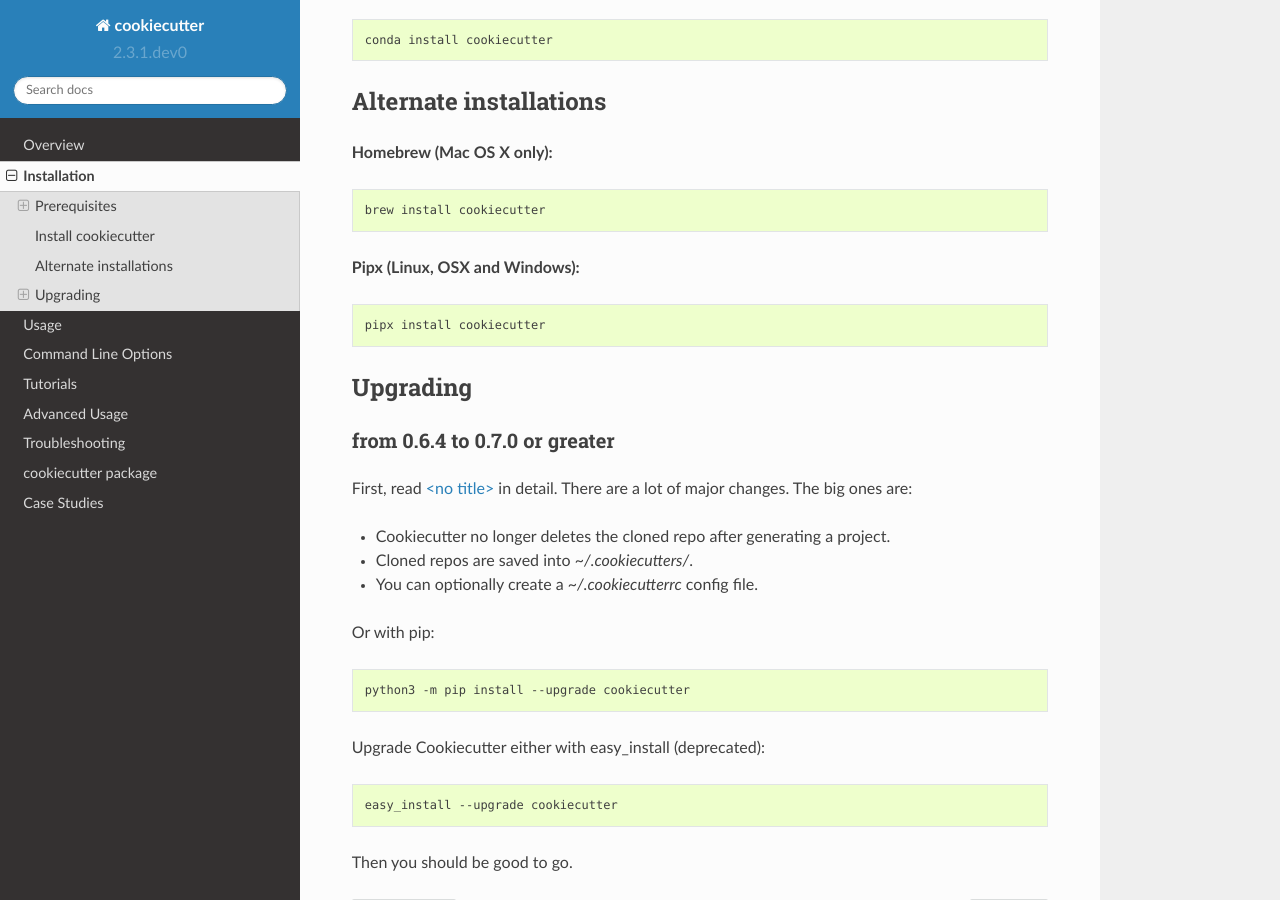
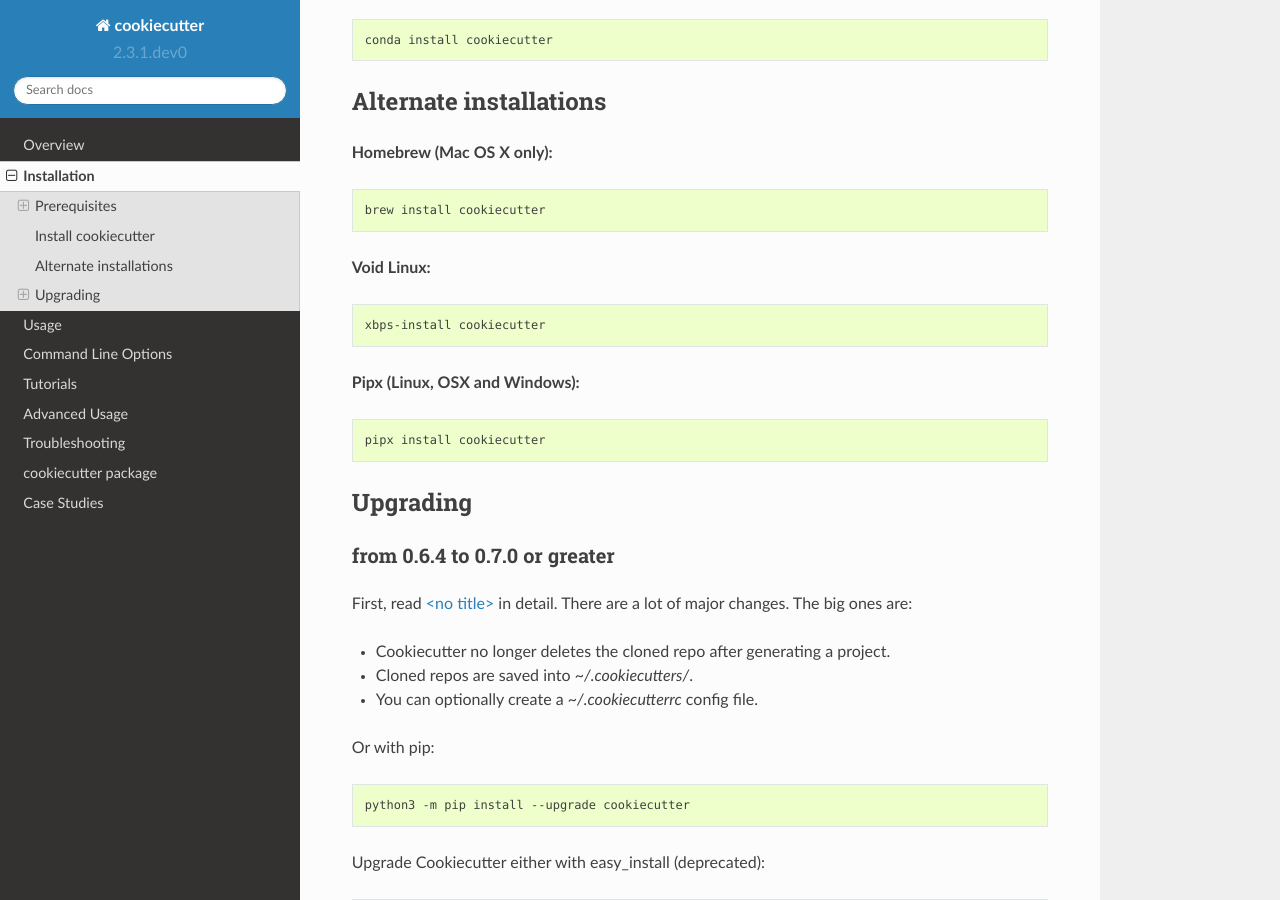
Before and after one commit to c-allen-tech/cookie, a Sphinx documentation site: the page built from docs/installation.rst, in a window 1280 px wide and 900 px high, scrolled down 2088 px. Built offline with Sphinx 7.4.7 and the Read the Docs theme 2.0.0, drawn with Linux system fonts in a browser that asks for light colours; formulas are drawn with MathJax 3.

Commit message:
docs: add install instruction for Void Linux (#1917)

```diff
--- a/docs/installation.rst
+++ b/docs/installation.rst
@@ -104,6 +104,12 @@ Alternate installations
 
     brew install cookiecutter
 
+**Void Linux:**
+
+.. code-block:: bash
+
+    xbps-install cookiecutter
+
 **Pipx (Linux, OSX and Windows):**
 
 .. code-block:: bash
```
